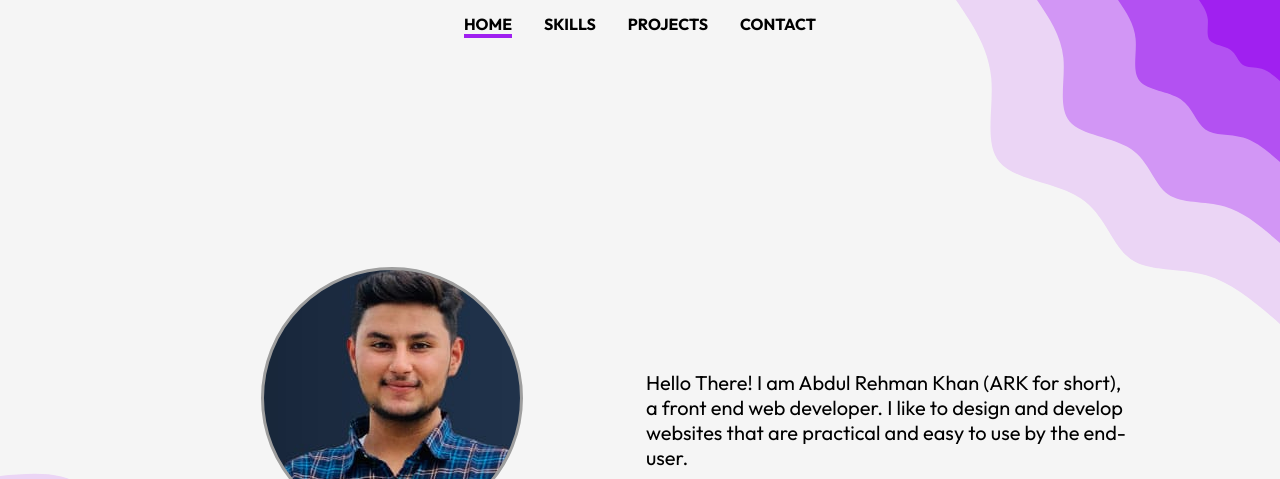
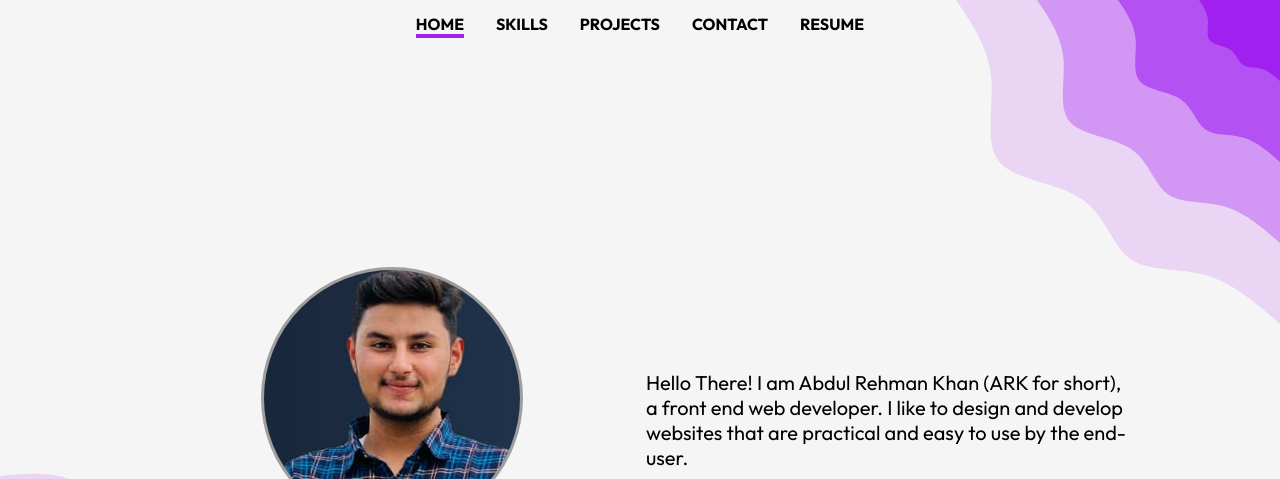
Before and after one commit to Codewith-ARK/portfolio, a plain HTML site: page index.html in a window 1280 px wide. Shown: the top 479 px of the page. Drawn offline with Linux system fonts and the light colour scheme; files whose address does not match are found by name.

Commit message:
[+] resume & functionality to download it

```diff
--- a/index.html
+++ b/index.html
@@ -27,6 +27,7 @@
 		<a href="#skills">Skills</a>
 		<a href="#projects">Projects</a>
 		<a href="#contact">Contact</a>
+		<a href="assets/Abdul Rehman Khan (resume ATS).pdf" download="resume" name="My Resume">Resume</a>
 	</nav>
 	<main>
 		<section id="hero">
```
Also changed, not shown: 1 other file.
